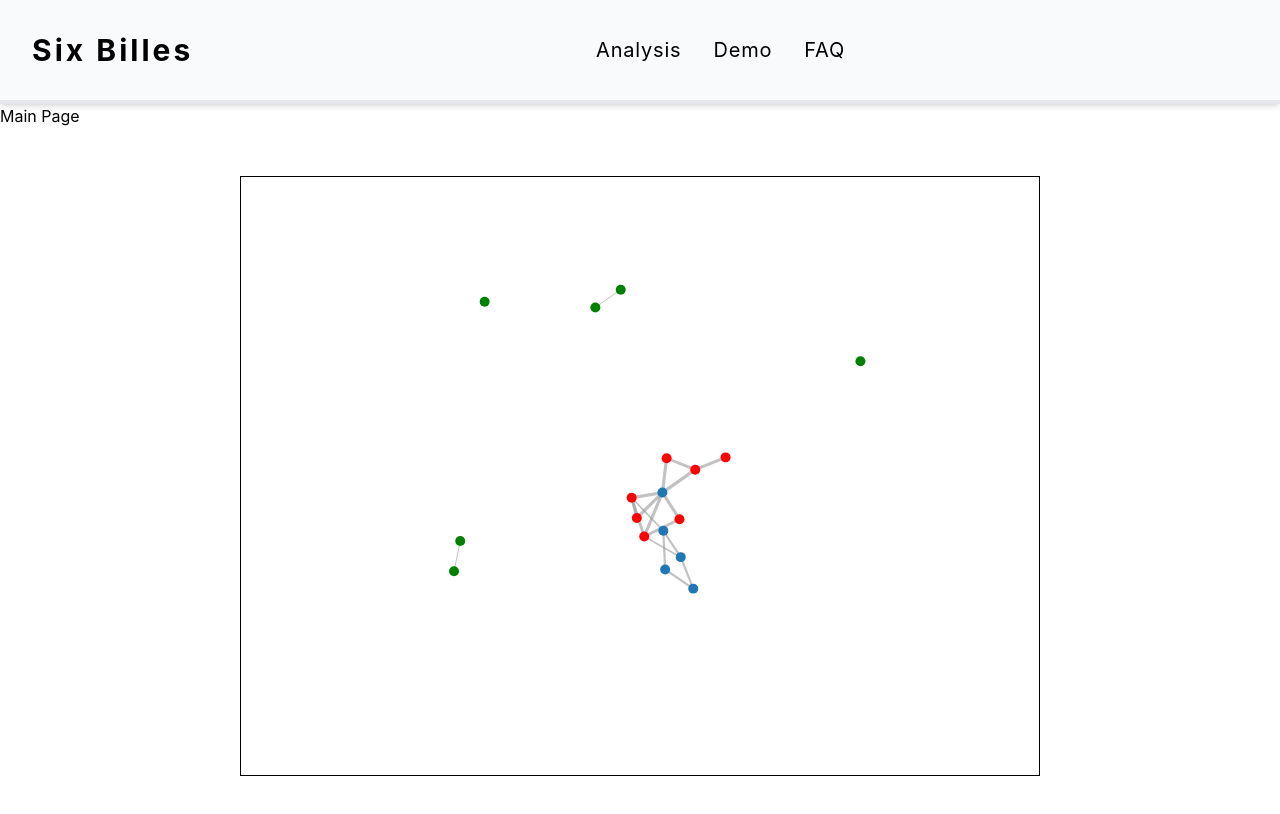
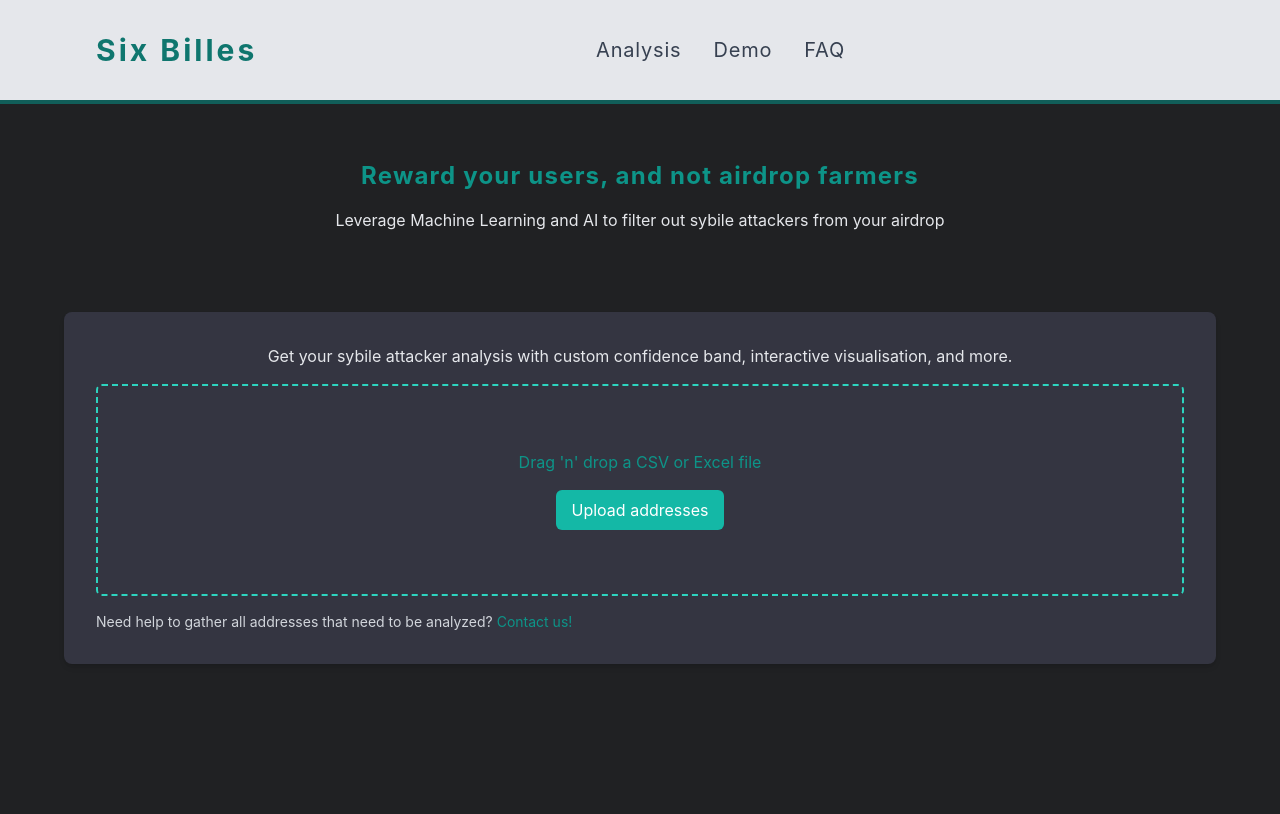
Before and after one commit to muhuuh/sybile, a React (Create React App) app: page / in a window 1280 px wide. Shown: the top 814 px of the page. Built offline with nearby package versions, Linux system fonts and the light colour scheme.

Commit message:
darkmode main

```diff
--- a/src/App.js
+++ b/src/App.js
@@ -1,16 +1,16 @@
 import { Routes, Route } from "react-router-dom";
-import VisualMain from "./components/Main/Visual/VisualMain";
 import Header from "./components/Header";
 import Main from "./components/Main/Main";
+import AnalysisMain from "./components/Main/Analysis/AnalysisMain";
 
 const App = () => {
   return (
     <div className="App">
       <Header />
       <Routes>
-        <Route path="/" element={<VisualMain />} />
+        <Route path="/" element={<Main />} />
         <Route path="/main" element={<Main />} />
-        <Route path="/main/analysis" element={<VisualMain />} />
+        <Route path="/main/analysis" element={<AnalysisMain />} />
       </Routes>
     </div>
   );
--- a/src/components/Header.js
+++ b/src/components/Header.js
@@ -3,9 +3,11 @@ import { NavLink } from "react-router-dom";
 
 const Header = () => {
   return (
-    <header className="bg-gray-50 px-8 py-8 flex justify-center items-center border-b-4 border-türkisDark px-24 shadow-md">
-      <div className="text-3xl font-bold tracking-widest">Six Billes</div>
-      <div className="flex flex-grow justify-center gap-x-8 tracking-wider">
+    <header className="bg-gray-200 py-8 flex justify-center items-center border-b-4 border-teal-800 px-24 shadow-md">
+      <div className="text-3xl font-bold tracking-widest text-teal-700">
+        Six Billes
+      </div>
+      <div className="flex flex-grow text-gray-700 justify-center gap-x-8 tracking-wider">
         <NavLink to="/main" activeClassName="underline" className="text-xl ">
           Analysis
         </NavLink>
--- /dev/null
+++ b/src/components/Main/Analysis/AnalysisMain.js
@@ -0,0 +1,13 @@
+import React from "react";
+import VisualMain from "../Visual/VisualMain";
+
+const AnalysisMain = () => {
+  return (
+    <div>
+      <h1>Analytics</h1>
+      <VisualMain />
+    </div>
+  );
+};
+
+export default AnalysisMain;
--- a/src/components/Main/Main.js
+++ b/src/components/Main/Main.js
@@ -59,21 +59,20 @@ function Main() {
       ".csv, application/vnd.openxmlformats-officedocument.spreadsheetml.sheet",
   });
   return (
-    <main className="bg-gray-100 min-h-screen p-8">
-      <div className="text-center">
-        <h1 className="text-2xl font-bold text-gray-900 mb-4 tracking-wider">
+    <main className="min-h-screen p-8  bg-darkBgGray">
+      <div className="text-center mt-6">
+        <h1 className="text-2xl font-bold text-teal-600 mb-4 tracking-wider">
           Reward your users, and not airdrop farmers
         </h1>
-        <p className="text-gray-700 mb-6">
+        <p className="text-gray-200 mb-6">
           Leverage Machine Learning and AI to filter out sybile attackers from
           your airdrop
         </p>
       </div>
-      <section className="max-w-6xl mx-auto bg-white rounded-lg shadow-md p-8 mt-20">
-        <p className="text-center pb-4 px-24">
-          Upload list of addresses and receive your sybile attacker analysis
-          including all sybile addresses and clusters with custom confidence
-          band, interactive visualisation, and more.
+      <section className="max-w-6xl mx-auto bg-lightBgGray rounded-lg shadow-md p-8 mt-20">
+        <p className="text-center pb-4 px-24 text-gray-200">
+          Get your sybile attacker analysis with custom confidence band,
+          interactive visualisation, and more.
         </p>
         <div
           {...getRootProps()}
@@ -91,12 +90,12 @@ function Main() {
             <p className="text-teal-600">
               {isDragActive
                 ? "Drop the files here ..."
-                : "Drag 'n' drop a CSV file here, or click to select a file"}
+                : "Drag 'n' drop a CSV or Excel file "}
             </p>
           )}
           {!isUploading && (
             <button className="mt-4 bg-teal-500 text-white px-4 py-2 rounded-md">
-              Upload addresses (csv file)
+              Upload addresses
             </button>
           )}
           {errorMessage && (
@@ -105,7 +104,7 @@ function Main() {
             </div>
           )}
         </div>
-        <p className="text-sm text-gray-500">
+        <p className="text-sm text-gray-300">
           Need help to gather all addresses that need to be analyzed?{" "}
           <a href="#" className="text-teal-600 hover:underline">
             Contact us!
--- a/src/components/Main/Visual/VisualMain.js
+++ b/src/components/Main/Visual/VisualMain.js
@@ -60,7 +60,7 @@ const VisualMain = () => {
 
   return (
     <div>
-      <div className="mb-12">Main Page</div>
+      <div className="mb-12">Visual Page</div>
       <div className="flex justify-center">
         <GraphVisualization graphData={graphData} />
       </div>
--- a/tailwind.config.js
+++ b/tailwind.config.js
@@ -3,7 +3,13 @@ module.exports = {
   purge: ["./src/**/*.{js,jsx,ts,tsx}", "./public/index.html"],
   darkMode: false, // or 'media' or 'class'
   theme: {
-    extend: {},
+    extend: {
+      colors: {
+        darkBgGray: "#202123",
+        lightBgGray: "#343541",
+        türkisDarker: "#0F6D82",
+      },
+    },
   },
   variants: {
     extend: {},
```
